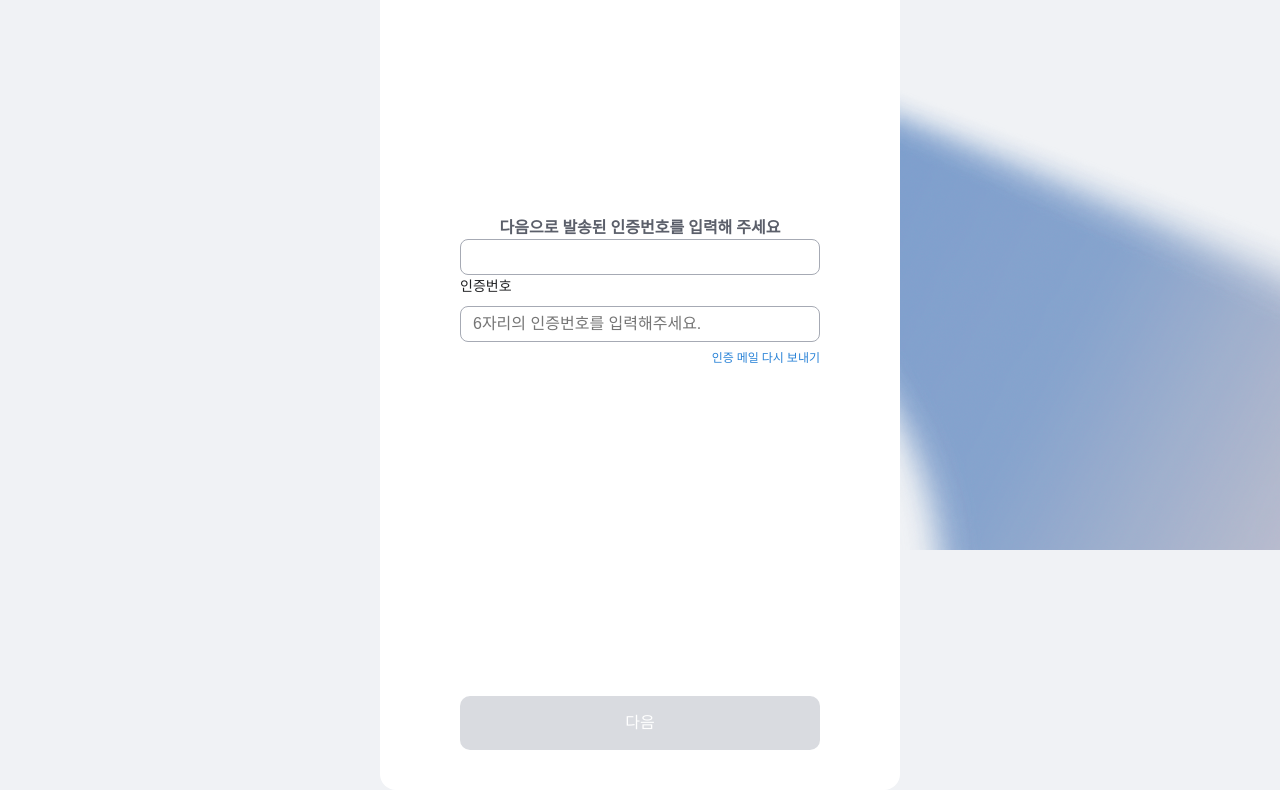
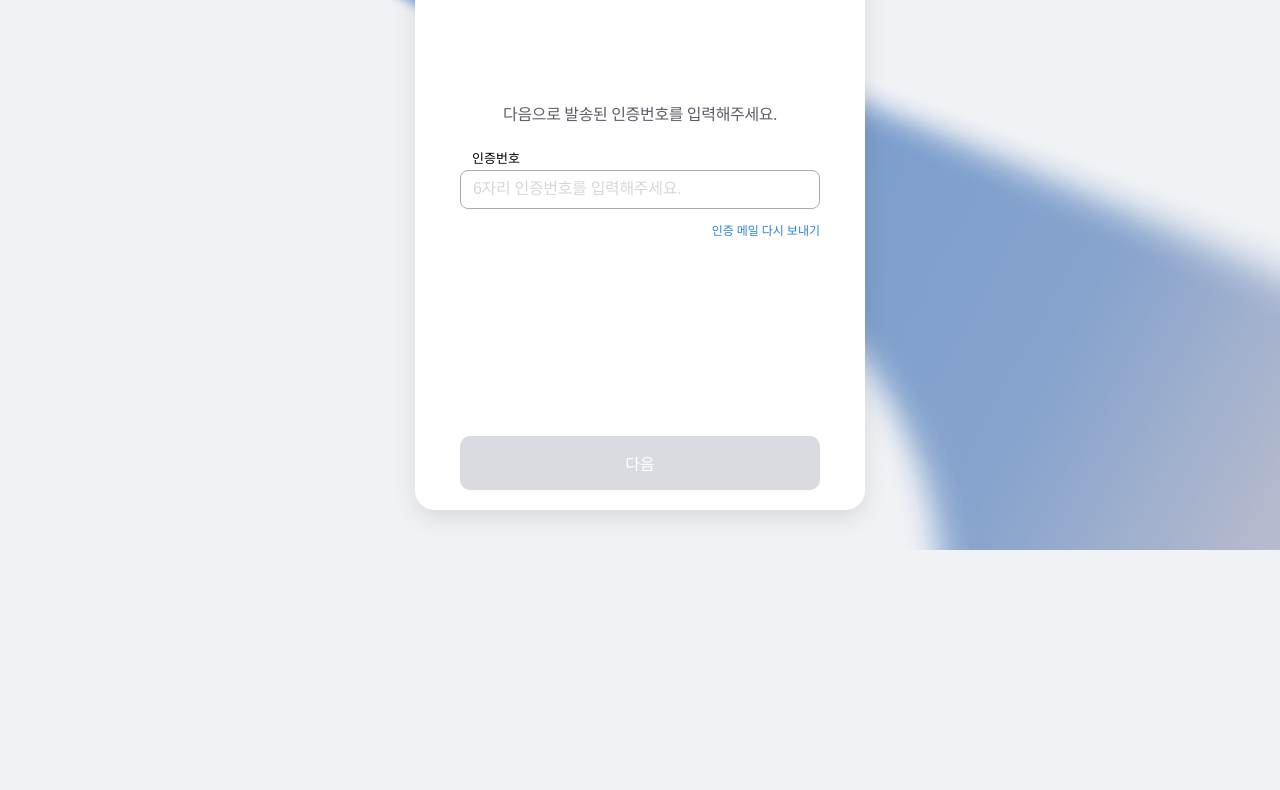
Before and after one commit to SMU-LIKELION-CENTRAL-HACKATHON-2TEAM/Team2-Front-End, a plain HTML site: page pages/changePassword2.html in a window 1280 px wide. Shown: the part 250-1040 px from the top of the page. After the commit the page ends 800 px from the top, so only its background shows below. Drawn offline with Linux system fonts and the light colour scheme.

Commit message:
edit changePassword

```diff
--- a/pages/changePassword2.html
+++ b/pages/changePassword2.html
@@ -3,7 +3,7 @@
   <head>
     <meta charset="UTF-8" />
     <meta name="viewport" content="width=device-width, initial-scale=1.0" />
-    <title>비밀번호 변경</title>
+    <title>비밀번호 변경2</title>
     <link rel="stylesheet" href="../styles/entire.css" />
     <link rel="stylesheet" href="../styles/changePassword2.css" />
   </head>
@@ -14,29 +14,39 @@
         <!-- Step 1: 회원정보 입력 -->
         <div class="signup-card">
           <div class="card-header">
-            <button class="left-btn" aria-label="뒤로가기">
+            <button class="left-btn" id="backBtn" aria-label="뒤로가기">
               <img src="../images/leftBtn.svg" alt="뒤로가기" />
             </button>
             <h2>이메일 인증</h2>
           </div>
-          <form class="inputFrom">
-            <h4>다음으로 발송된 인증번호를 입력해 주세요</h4>
-            <input type="email" id="email" readonly />
-            <label for="verifycode">인증번호</label>
-            <input
-              type="verifycode"
-              id="verifycode"
-              placeholder="6자리의 인증번호를 입력해주세요."
-            />
-            <p class="resend">인증 메일 다시 보내기</p>
+          <form class="submitForm" id="verifyForm">
+            <p class="verify-desc">
+              다음으로 발송된 인증번호를 입력해주세요.<br />
+              <span class="verify-email" id="verifyEmail"></span>
+            </p>
+
+            <div class="form-group">
+              <label for="code">인증번호</label>
+              <input
+                id="code"
+                type="text"
+                inputmode="numeric"
+                maxlength="6"
+                placeholder="6자리 인증번호를 입력해주세요."
+              />
+            </div>
+
+            <a href="#" class="resend-link" id="resendCode"
+              >인증 메일 다시 보내기</a
+            >
           </form>
-          <form class="submitFrom">
-            <button type="submit" class="next-btn">다음</button>
-          </form>
+          <button type="submit" class="submit-btn" id="verifyNext" disabled>
+            다음
+          </button>
         </div>
       </div>
     </div>
 
-    <script src="../scripts/changePassword2.js"></script>
+    <script src="../js/changePassword2.js"></script>
   </body>
 </html>
--- a/styles/changePassword1.css
+++ b/styles/changePassword1.css
@@ -3,18 +3,19 @@
   display: flex;
   justify-content: center;
   align-items: center;
-  margin: 2.5rem 0;
+  height: 100vh;
 }
 
 .signup-card {
   display: flex;
   flex-direction: column;
-  width: 32.5rem; /* = 520px */
-  height: 62.5rem; /* = 1000px */
-  background-color: #ffffff;
-  border-radius: 1rem;
-  padding: 2.5rem 5rem; /* = 40px 80px */
-  box-sizing: border-box;
+  width: 450px;
+  height: 90%;
+  padding: 20px 32px;
+  border-radius: 20px;
+  background-color: white;
+  box-shadow: 0 8px 24px rgba(0, 0, 0, 0.1);
+  justify-content: space-between;
 }
 
 /* 카드 헤더 */
@@ -23,13 +24,16 @@
   align-items: center;
   justify-content: center;
   position: relative;
+  margin-bottom: 12px;
 }
 
-.card-header h2 {
-  font-size: 2.5rem;
-  font-weight: 700;
-  line-height: 150%;
+.signup-card h2 {
+  text-align: center;
+  font-size: 30px;
+  line-height: 60px;
+  letter-spacing: -0.011em;
   color: #2a83d7;
+  margin: 0 0 16px 0;
 }
 
 .left-btn {
@@ -37,12 +41,17 @@
   left: 0;
   background: none;
   border: none;
+  padding: 0;
   cursor: pointer;
+  display: flex;
+  align-items: center;
 }
 
 .left-btn img {
-  width: 100px;
-  height: 10px;
+  width: 40px;
+  height: 40px;
+  position: relative;
+  bottom: 10px;
 }
 
 /* 폼 스타일 */
@@ -54,33 +63,63 @@
 }
 
 form label {
-  font-size: 0.875rem;
-  margin-bottom: 0.5rem;
-  color: #202123;
+  margin-left: 12px;
+  font-size: 13px;
+  line-height: 23px;
 }
 
 form input {
-  padding: 0.5rem 0.75rem;
-  border: 1px solid #a6aab4;
-  border-radius: 0.5rem;
-  font-size: 1rem;
+  width: 100%;
+  height: 39px;
+  padding: 12px;
+  border: 0.8px solid #a6aab4;
+  border-radius: 8px;
+  font-size: 14px;
 }
 
-.submitFrom {
-  margin-top: auto;
-  display: flex;
-  flex-direction: column;
-  justify-content: flex-end;
+.signup-card input::placeholder {
+  color: #d7d7d7;
+  font-weight: 500;
+  font-size: 16px;
+  line-height: 1.44;
+  letter-spacing: -0.02em;
 }
 
-.next-btn {
-  padding: 0.75rem 1.5rem;
-  height: 3.375rem;
-  background-color: #d9dbe0;
-  color: white;
-  font-size: 1rem;
-  line-height: 144%;
-  border: none;
-  border-radius: 0.625rem;
+.submitForm {
+  display: flex;
+  width: 100%;
+  max-width: 360px;
+  margin: auto;
+  flex-direction: column;
+  justify-content: center;
+  gap: 12px;
+  flex-grow: 1;
+}
+
+.next-btn,
+.submit-btn {
+  width: 360px;
+  height: 54px;
+  padding: 12px 24px;
+  border-radius: 10px;
+  border: 1px solid transparent;
+  display: inline-flex;
+  align-items: center;
+  justify-content: center;
+  font-size: 16px;
+  color: #fff;
+  background: #d9dbe0;
   cursor: pointer;
+  margin: 0 auto;
 }
+
+/* 활성 */
+.next-btn:hover:not(:disabled),
+.submit-btn:hover:not(:disabled) {
+  background: #206cb6;
+}
+
+/* 숨겨진 화면 */
+.hidden {
+  display: none;
+}
--- a/styles/changePassword2.css
+++ b/styles/changePassword2.css
@@ -1,36 +1,17 @@
-/* 기본 카드 컨테이너 */
+/* 공통 레이아웃 */
 .content-wrapper {
   display: flex;
   justify-content: center;
   align-items: center;
-  margin: 2.5rem 0;
+  height: 100vh;
 }
 
-.signup-card {
-  display: flex;
-  flex-direction: column;
-  width: 32.5rem; /* = 520px */
-  height: 62.5rem; /* = 1000px */
-  background-color: #ffffff;
-  border-radius: 1rem;
-  padding: 2.5rem 5rem; /* = 40px 80px */
-  box-sizing: border-box;
-  line-height: 144%;
-}
-
-/* 카드 헤더 */
 .card-header {
   display: flex;
   align-items: center;
   justify-content: center;
   position: relative;
-}
-
-.card-header h2 {
-  font-size: 2.5rem;
-  font-weight: 700;
-  line-height: 150%;
-  color: #2a83d7;
+  margin-bottom: 12px;
 }
 
 .left-btn {
@@ -38,66 +19,143 @@
   left: 0;
   background: none;
   border: none;
+  padding: 0;
   cursor: pointer;
+  display: flex;
+  align-items: center;
 }
 
 .left-btn img {
-  width: 3rem;
-  height: 3rem;
+  width: 40px;
+  height: 40px;
+  position: relative;
+  bottom: 10px;
 }
 
-h4 {
+.submitForm {
   display: flex;
+  width: 100%;
+  max-width: 360px;
+  margin: auto;
+  flex-direction: column;
+  justify-content: center;
+  gap: 12px;
+  flex-grow: 1;
+}
+
+.signup-card {
+  display: flex;
+  flex-direction: column;
+  width: 450px;
+  height: 90%;
+  padding: 20px 32px;
+  border-radius: 20px;
+  background-color: white;
+  box-shadow: 0 8px 24px rgba(0, 0, 0, 0.1);
+  justify-content: space-between;
+}
+
+.signup-card h2 {
+  text-align: center;
+  font-size: 30px;
+  line-height: 60px;
+  letter-spacing: -0.011em;
+  color: #2a83d7;
+  margin: 0 0 16px 0;
+}
+
+.signup-card label {
+  margin-left: 12px;
+  font-size: 13px;
+  line-height: 23px;
+}
+
+.signup-card input {
+  width: 100%;
+  height: 39px;
+  padding: 12px;
+  border: 0.8px solid #a6aab4;
+  border-radius: 8px;
+  font-size: 14px;
+}
+
+.signup-card input::placeholder {
+  color: #d7d7d7;
+  font-weight: 500;
+  font-size: 16px;
+  line-height: 1.44;
+  letter-spacing: -0.02em;
+}
+
+.next-btn,
+.submit-btn {
+  width: 360px;
+  height: 54px;
+  padding: 12px 24px;
+  border-radius: 10px;
+  border: 1px solid transparent;
+  display: inline-flex;
+  align-items: center;
   justify-content: center;
   font-size: 16px;
-  color: #5b5f6a;
+  color: #fff;
+  background: #d9dbe0;
+  cursor: pointer;
+  margin: 0 auto;
 }
 
-/* 폼 스타일 */
-.inputFrom {
+/* 활성 */
+.next-btn:hover:not(:disabled),
+.submit-btn:hover:not(:disabled) {
+  background: #206cb6;
+}
+
+.verify-desc {
+  text-align: center;
+  font-size: 16px;
+  font-weight: 500;
+  line-height: 1.44;
+  letter-spacing: -0.02em;
+  color: #5b5f6a;
+  margin: 8px 0 8px;
+}
+
+.verify-email {
+  color: #2a83d7;
+  font-weight: 700;
+}
+
+/* 재전송 링크 */
+.resend-link {
+  align-self: flex-end;
+  font-size: 12px;
+  color: #2a83d7;
+  text-decoration: none;
+}
+
+.complete-body {
   display: flex;
   flex-direction: column;
+  align-items: center;
   justify-content: center;
-  height: 100%;
+  text-align: center;
 }
 
-form label {
-  font-size: 0.875rem;
-  margin-bottom: 0.5rem;
-  color: #202123;
+.complete-icon,
+.complete-body svg {
+  display: block;
+  margin: 0 auto 8px;
 }
 
-form input {
-  padding: 0.5rem 0.75rem;
-  border: 1px solid #a6aab4;
-  border-radius: 0.5rem;
-  font-size: 1rem;
-  color: #d7d7d7;
+/* 숨김 */
+.hidden {
+  display: none;
 }
 
-.resend {
-  font-size: 12px;
-  font-weight: 500px;
-  color: #2a83d7;
-  text-align: right; /* 오른쪽 정렬로 대체 */
-  margin-top: 5px;
+/* 작은 화면 대응(선택) */
+@media (max-width: 420px) {
+  .next-btn,
+  .submit-btn {
+    width: 100%;
+  }
 }
-
-.submitFrom {
-  margin-top: auto;
-  display: flex;
-  flex-direction: column;
-  justify-content: flex-end;
-}
-
-.next-btn {
-  padding: 0.75rem 1.5rem;
-  height: 3.375rem;
-  background-color: #d9dbe0;
-  color: white;
-  font-size: 1rem;
-  line-height: 144%;
-  border: none;
-  border-radius: 0.625rem;
-  cursor: pointer;
-}
--- a/styles/changePassword3.css
+++ /dev/null
@@ -1,86 +0,0 @@
-/* 기본 카드 컨테이너 */
-.content-wrapper {
-  display: flex;
-  justify-content: center;
-  align-items: center;
-  margin: 2.5rem 0;
-}
-
-.signup-card {
-  display: flex;
-  flex-direction: column;
-  width: 32.5rem; /* = 520px */
-  height: 62.5rem; /* = 1000px */
-  background-color: #ffffff;
-  border-radius: 1rem;
-  padding: 2.5rem 5rem; /* = 40px 80px */
-  box-sizing: border-box;
-}
-
-/* 카드 헤더 */
-.card-header {
-  display: flex;
-  align-items: center;
-  justify-content: center;
-  position: relative;
-}
-
-.card-header h2 {
-  font-size: 2.5rem;
-  font-weight: 700;
-  line-height: 150%;
-  color: #2a83d7;
-}
-
-.left-btn {
-  position: absolute;
-  left: 0;
-  background: none;
-  border: none;
-  cursor: pointer;
-}
-
-.left-btn img {
-  width: 3rem;
-  height: 3rem;
-}
-
-/* 폼 스타일 */
-.inputFrom {
-  display: flex;
-  flex-direction: column;
-  justify-content: center;
-  height: 100%;
-}
-
-form label {
-  font-size: 0.875rem;
-  margin-bottom: 0.5rem;
-  color: #202123;
-}
-
-form input {
-  padding: 0.5rem 0.75rem;
-  border: 1px solid #a6aab4;
-  border-radius: 0.5rem;
-  font-size: 1rem;
-}
-
-.submitFrom {
-  margin-top: auto;
-  display: flex;
-  flex-direction: column;
-  justify-content: flex-end;
-}
-
-.next-btn {
-  padding: 0.75rem 1.5rem;
-  height: 3.375rem;
-  background-color: #d9dbe0;
-  color: white;
-  font-size: 1rem;
-  line-height: 144%;
-  border: none;
-  border-radius: 0.625rem;
-  cursor: pointer;
-}
--- a/styles/changePassword4.css
+++ b/styles/changePassword4.css
@@ -1,27 +1,27 @@
-/* changePassword4.css */
-
+/* 기본 카드 컨테이너 */
 .content-wrapper {
   display: flex;
   justify-content: center;
   align-items: center;
-  margin: 2.5rem 0;
+  height: 100vh;
 }
 
 .card {
   display: flex;
   flex-direction: column;
-  width: 32.5rem; /* = 520px */
-  height: 62.5rem; /* = 1000px */
-  background-color: #ffffff;
-  border-radius: 1rem;
-  padding: 2.5rem 5rem; /* = 40px 80px */
+  width: 450px;
+  height: 90%;
+  padding: 20px 32px;
+  border-radius: 20px;
+  background-color: white;
+  box-shadow: 0 8px 24px rgba(0, 0, 0, 0.1);
+  justify-content: space-between;
 }
 
 .signup-card {
   display: flex;
   flex-direction: column;
   height: 62.5rem; /* = 1000px */
-
   align-items: center;
   justify-content: center; /* 체크+문구를 카드 중앙에 */
   background-color: #ffffff;
@@ -47,7 +47,7 @@
   background-color: #2a83d7;
   color: white;
   border: none;
-  justify-content: end; /* 체크+문구를 카드 중앙에 */
+  justify-content: end;
   padding: 0.75rem 2rem;
   border-radius: 0.5rem;
   font-size: 1rem;
```
Also changed, not shown: js/changePassword1.js (added, +29 -0 lines), js/changePassword2.js (added, +29 -0 lines), js/changePassword3.js (added, +29 -0 lines), js/changePassword4.js (added, +29 -0 lines), pages/changePassword1.html (+6 -7 lines), pages/changePassword3.html (+4 -6 lines), pages/changePassword4.html (+5 -3 lines).
